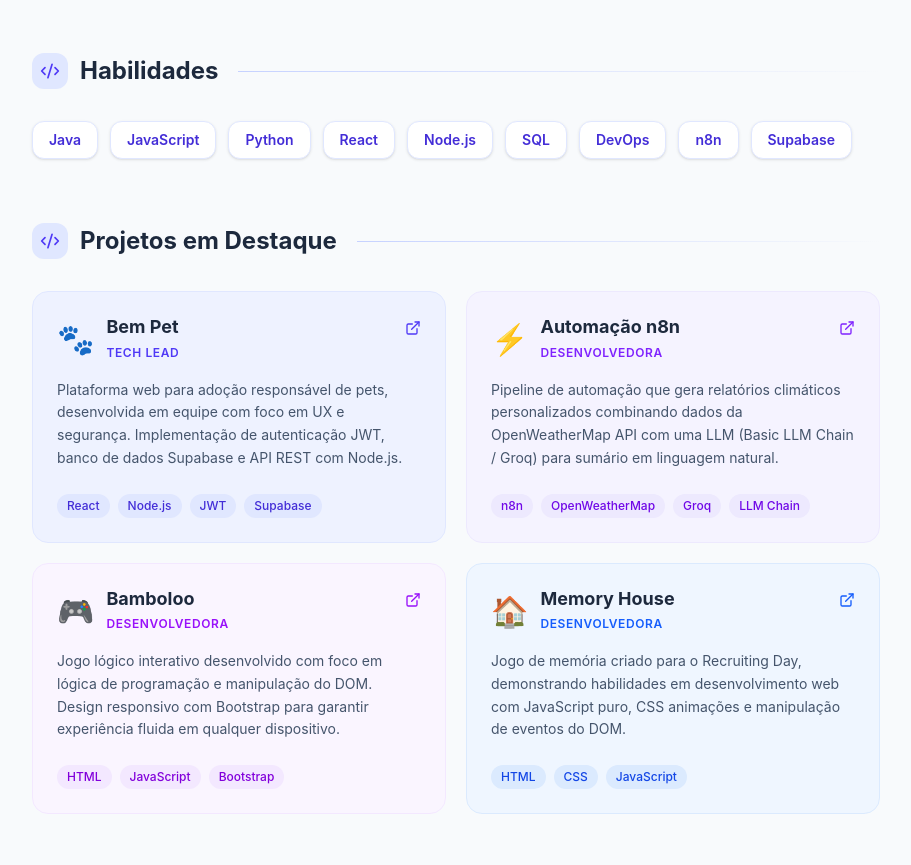
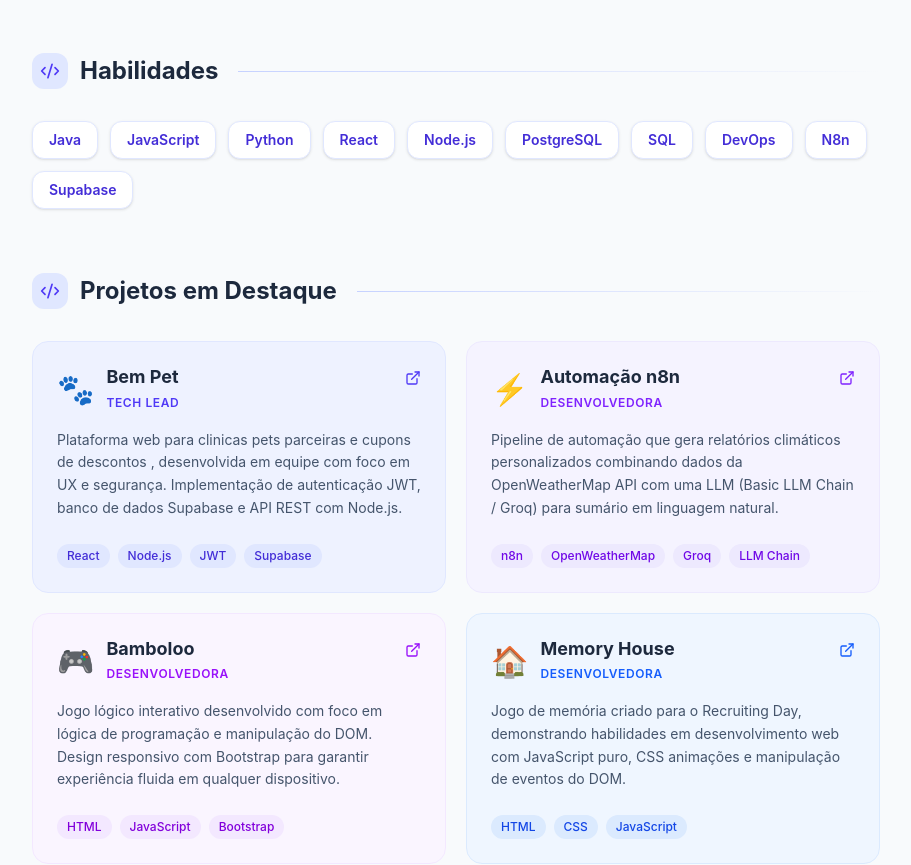
Before and after one commit to erlizaellen/curriculoerlizaellen2026, a React (Vite) app: page / in a window 1280 px wide. Shown: the part 820-1685 px from the top of the page, without its empty margins (184-1095 px from the left). Built offline with nearby package versions, Linux system fonts and the light colour scheme.

Commit message:
legendas

```diff
--- a/src/App.jsx
+++ b/src/App.jsx
@@ -19,8 +19,8 @@ import {
 
 // ─── DADOS DO CURRÍCULO ─────────────────────────────────────────────────────
 const SKILLS = [
-  'Java', 'JavaScript', 'Python', 'React', 'Node.js',
-  'SQL', 'DevOps', 'n8n', 'Supabase',
+  'Java', 'JavaScript', 'Python', 'React', 'Node.js', 'PostgreSQL',
+  'SQL', 'DevOps', 'N8n', 'Supabase',
 ];
 
 const PROJECTS = [
@@ -28,7 +28,7 @@ const PROJECTS = [
     title: 'Bem Pet',
     role: 'Tech Lead',
     description:
-      'Plataforma web para adoção responsável de pets, desenvolvida em equipe com foco em UX e segurança. Implementação de autenticação JWT, banco de dados Supabase e API REST com Node.js.',
+      'Plataforma web para clinicas pets parceiras e cupons de descontos , desenvolvida em equipe com foco em UX e segurança. Implementação de autenticação JWT, banco de dados Supabase e API REST com Node.js.',
     tech: ['React', 'Node.js', 'JWT', 'Supabase'],
     color: 'indigo',
     emoji: '🐾',
@@ -486,13 +486,16 @@ export default function App() {
       {/* ── BOTÕES DE DOWNLOAD ── */}
       <div className="no-print max-w-4xl mx-auto px-6 pb-8 flex flex-wrap justify-center gap-4">
         {/* PDF */}
-        <button
-          onClick={handlePrint}
+        <a
+          href="/curriculo-erliza.pdf"
+          download="Curriculo_Erliza_Ellen2026.pdf"
+          target="_blank"
+          rel="noreferrer"
           className="flex items-center gap-2 px-6 py-3 bg-indigo-600 hover:bg-indigo-700 active:scale-95 text-white font-semibold rounded-xl shadow-lg shadow-indigo-500/30 transition-all"
         >
           <FileDown size={18} />
           Baixar em PDF
-        </button>
+        </a>
 
         {/* Word */}
         <button
```
Also changed, not shown: 1 other file (tests, documents, lock files or other folders).
